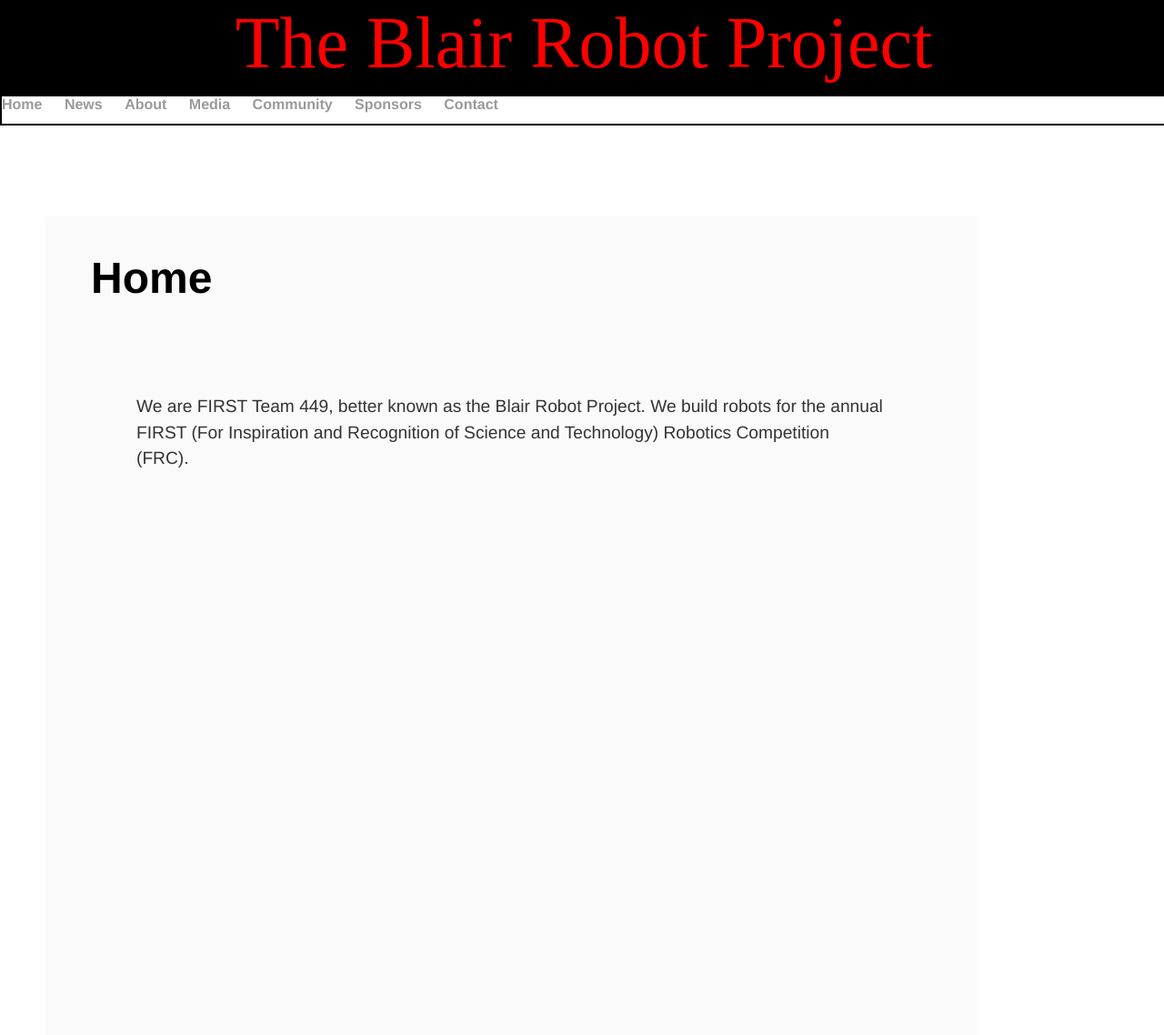
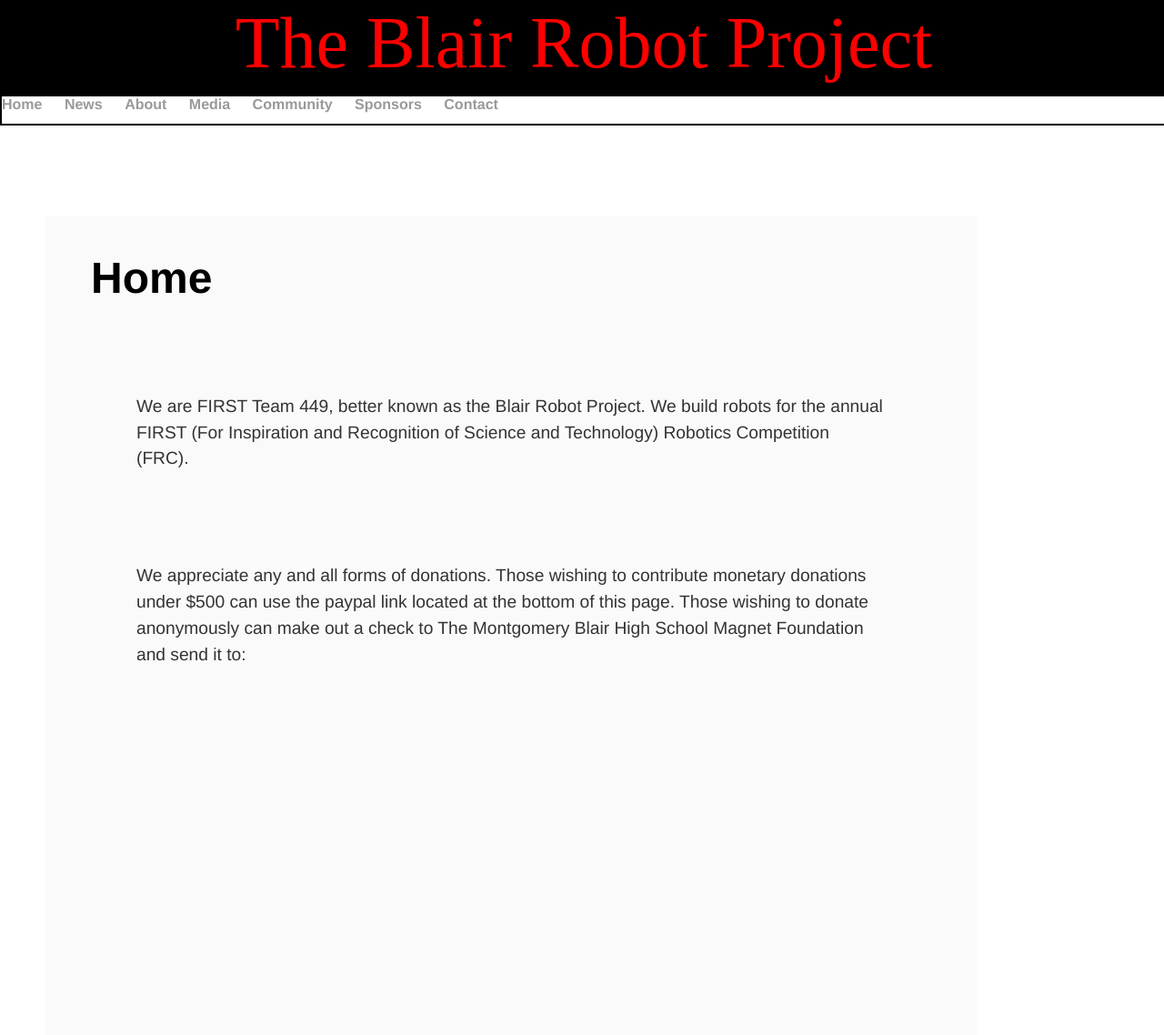
Before and after one commit to mouseythemouse/blair-robot-project.github.io, a Jekyll site: the page built from index.html, in a window 1280 px wide. Shown: the whole page at 91% size. Built offline with Jekyll 4.4.1, drawn with Linux system fonts in a browser that asks for light colours.

Commit message:
Update index.html

```diff
--- a/index.html
+++ b/index.html
@@ -6,4 +6,7 @@
 	<h2>Home</h2>
 	<p>We are FIRST Team 449, better known as the Blair Robot Project. We build robots for the annual FIRST
 	(For Inspiration and Recognition of Science and Technology) Robotics Competition (FRC).</p>
+	<p>We appreciate any and all forms of donations. Those wishing to contribute monetary donations under
+	$500 can use the paypal link located at the bottom of this page. Those wishing to donate anonymously can
+	make out a check to The Montgomery Blair High School Magnet Foundation and send it to:</p>
 </div>
```
